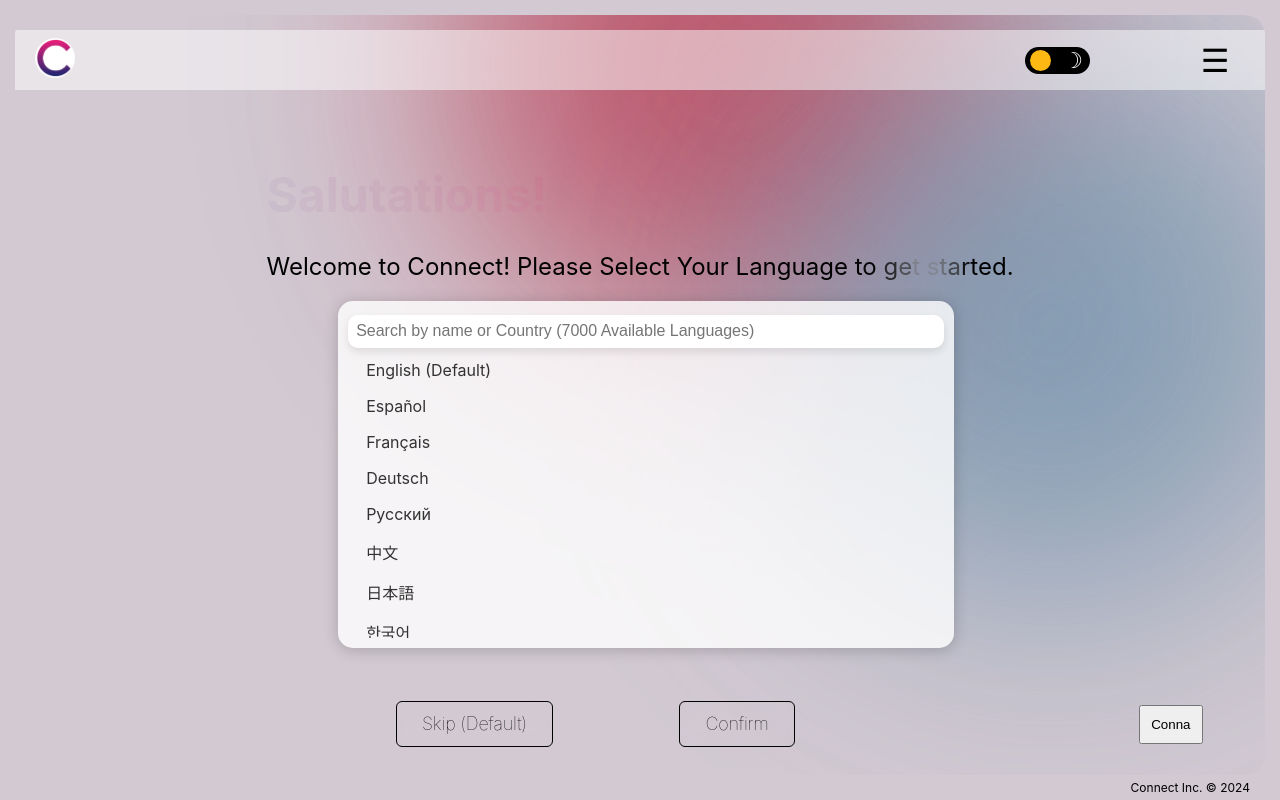
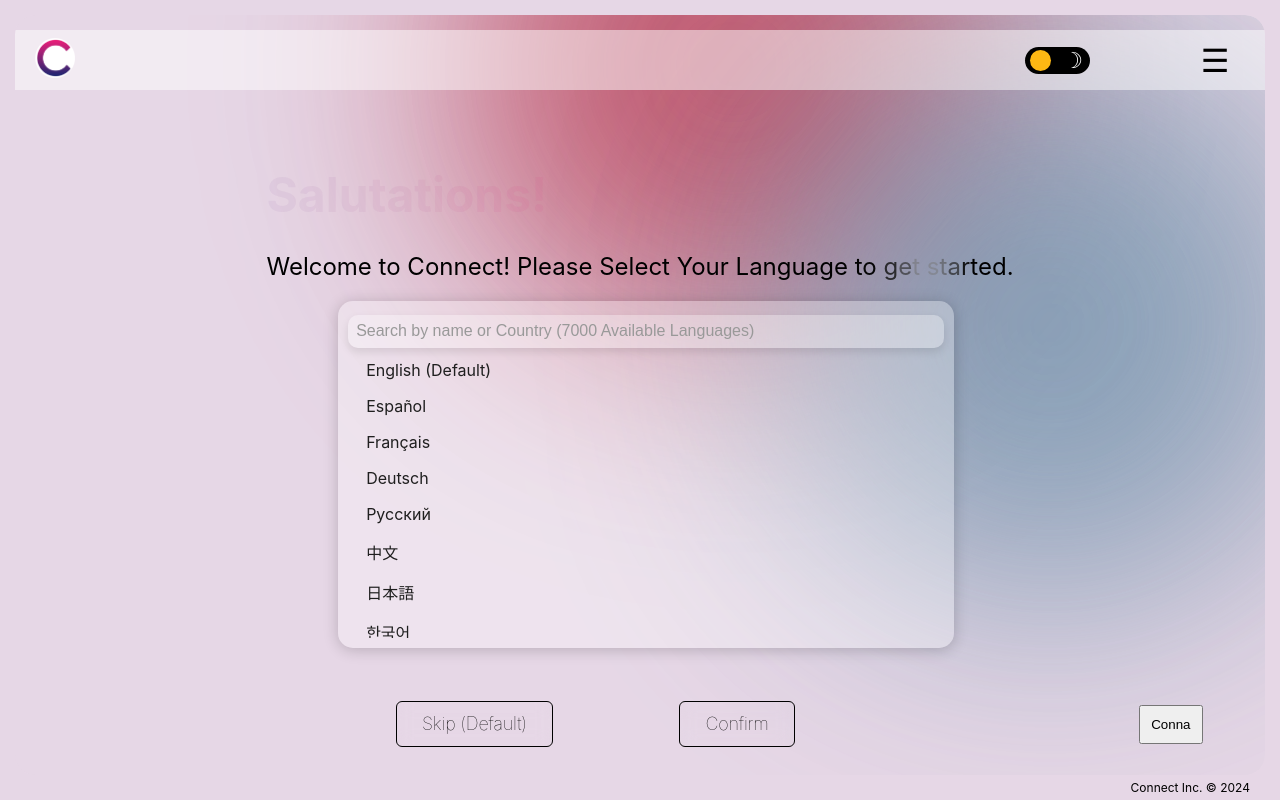
Before and after one commit to ZohebHasan/Connect, a React (Create React App) app in the folder client/: page /selectLanguagePage in a window 1280 px wide. Built offline with nearby package versions, Linux system fonts and the light colour scheme.

Commit message:
add: select language page[status: COMPLETE]

```diff
--- a/client/src/stylesheets/App.css
+++ b/client/src/stylesheets/App.css
@@ -10,12 +10,12 @@ body {
 }
 
 body:not(.dark-mode) {
-  background-color: rgb(210, 201, 210);
+  background-color: rgb(230, 215, 230);
   color: black;
 }
 
 body.dark-mode {
-  background-color: black; /* Dark mode */
+  background-color: rgb(26, 16, 26);
   color: white; /* For dark mode text color */
 }
 
@@ -60,9 +60,9 @@ p, a{
 
 
 body:not(.dark-mode) .selectLanguagePageContainer .selectLanguageBackground {
-  background-color: rgb(210, 201, 210);
+  background-color: rgb(230, 215, 230);
 }
 
 body.dark-mode .selectLanguagePageContainer .selectLanguageBackground {
-  background-color: black;
+  background-color: rgb(26, 16, 26);
 }
--- a/client/src/stylesheets/selectLanguagePage/selectLanguageBody.css
+++ b/client/src/stylesheets/selectLanguagePage/selectLanguageBody.css
@@ -65,13 +65,19 @@ body:not(.dark-mode) .greetingMessage{
 }
 
 
+
+
+
+
+
+
 .dropDownContainer {
   flex: 4;
   display: flex;
   flex-direction: column;
   align-items: flex-start;
   border-radius: 15px;
-  background-color: rgba(255, 255, 255, 0.8);
+  background-color: rgba(255, 255, 255, 0.3);
   box-shadow: 0 2px 15px rgba(0, 0, 0, 0.2);
   margin: 10px 10px 10px 2.5%;
   padding: 10px;
@@ -80,8 +86,14 @@ body:not(.dark-mode) .greetingMessage{
   max-width: 100%;
   min-width: 25%;
 }
-
-
+body:not(.dark-mode) .dropDownContainer{
+  background-color: rgba(255, 255, 255, 0.3);
+  color:black;
+}
+body.dark-mode .dropDownContainer{
+  background-color: rgba(156, 156, 156, 0.3);
+  color: white;
+}
 .searchBoxContainer {
   align-self: flex-start;
   flex: 1;
@@ -103,8 +115,24 @@ body:not(.dark-mode) .greetingMessage{
   transition: box-shadow 0.3s ease, border 0.3s ease;
   font-size: 16px;
   color: #333;
-  background-color: #fff;
+  background-color: rgba(255, 255, 255, 0.8);
   transition: box-shadow 0.3s ease;
+}
+body.dark-mode  .search-box{
+  background-color: rgba(255, 255, 255, 0.4);
+
+}
+body:not(.dark-mode)  .search-box{
+  background-color: rgba(255, 255, 255, 0.3);
+
+}
+
+body:not(.dark-mode) .searchBoxContainer .search-box::placeholder {
+  color: #999;
+}
+
+body.dark-mode .searchBoxContainer .search-box::placeholder {
+  color: #ccc;
 }
 
 .search-box:focus {
@@ -133,12 +161,17 @@ body:not(.dark-mode) .greetingMessage{
   padding: 8px 18px;
   display: block;
   transition: background-color 0.3s ease, box-shadow 0.3s ease, transform 0.2s ease;
-  color: #333;
+  color: #1d1d1d;
   text-decoration: none;
   font-weight: 5px;
   background-color: transparent;
 }
-
+body:not(.dark-mode) .dropdown-item{
+  color: #1f1f1f;
+}
+body.dark-mode .dropdown-item{
+  color: #fffefe;
+}
 .dropdown-item:hover, .dropdown-item:focus {
   background-color: rgba(226, 226, 226, 0.486);
   box-shadow: 0 4px 6px rgba(0, 0, 0, 0.1);
@@ -166,6 +199,13 @@ body:not(.dark-mode) .greetingMessage{
     background-color: darkgrey;
 }
 
+
+
+
+
+
+
+
 .bottomContainer {
   margin-top: 25px;
   flex: 1;
@@ -174,14 +214,13 @@ body:not(.dark-mode) .greetingMessage{
   align-items: center;
   justify-content: space-between;
   width: 100%;
-  /* background-color: yellow; */
+
 }
 
 .selectLangBtns {
   display: flex;
   justify-content: right;
   flex: 3;
-  /* background-color: red; */
   gap: 15%;
 }
 .declineBtn, .confirmBtn {
@@ -194,7 +233,6 @@ body:not(.dark-mode) .greetingMessage{
   box-sizing: border-box;
   color: #212121;
   cursor: pointer;
-  /* font-family: Circular, Helvetica, sans-serif; */
   font-size: 1.125rem;
   font-weight: 100;
   letter-spacing: -.01em;
@@ -205,24 +243,21 @@ body:not(.dark-mode) .greetingMessage{
   transition: transform .2s, background-color .3s ease, box-shadow .2s ease;
   user-select: none;
   touch-action: manipulation;
-  /* Retain original padding, margin, and flex properties */
-  padding: 10px 25px; /* Example padding, adjust as needed */
-  backdrop-filter: blur(8px); /* Blur effect for the background */
+  padding: 10px 25px;
+  backdrop-filter: blur(8px);
 }
 
 .declineBtn {
   margin-left: 15%;
-  /* Additional specific styles for declineBtn if needed */
 }
 
 .confirmBtn {
   margin-right: 15%;
-  /* Additional specific styles for confirmBtn if needed */
 }
 
 .declineBtn:not(:disabled):hover, .confirmBtn:not(:disabled):hover {
   transform: scale(1.05);
-  background-color: rgba(130, 127, 127, 0.4); /* Increase transparency */
+  background-color: rgba(130, 127, 127, 0.4);
 }
 
 .declineBtn:not(:disabled):hover:active, .confirmBtn:not(:disabled):hover:active {
```
